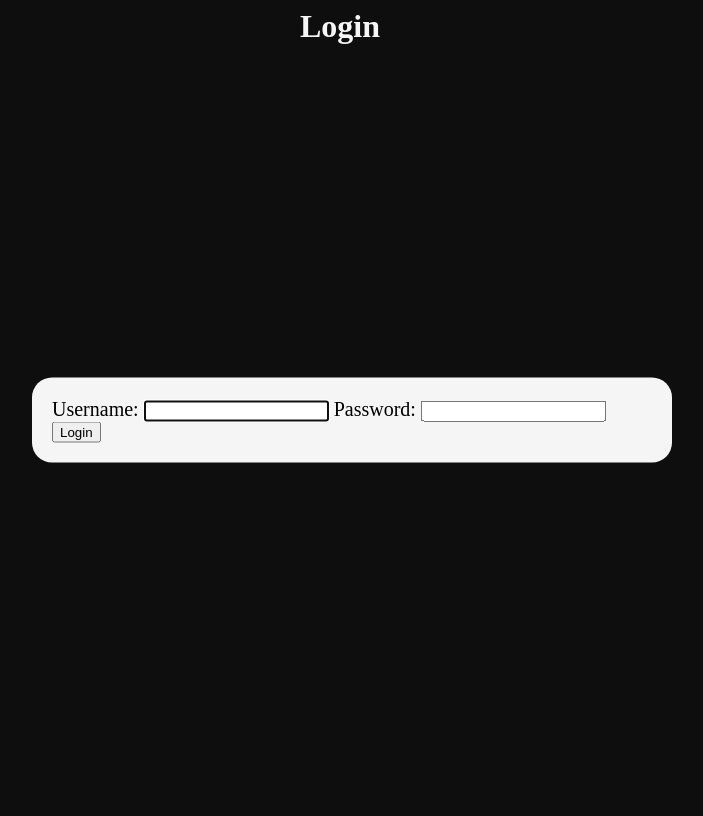
After one commit to Tristan-Lewis/recipe-app, a Django app: page /login/ in a window 1280 px wide. The commit adds this page. Shown: the whole page, without its empty margins (308-1011 px from the left). Run offline with Django 4.2, Linux system fonts and the light colour scheme.

Commit message:
Daily Progress

```diff
--- a/recipe_project/settings.py
+++ b/recipe_project/settings.py
@@ -55,7 +55,7 @@ ROOT_URLCONF = "recipe_project.urls"
 TEMPLATES = [
     {
         "BACKEND": "django.template.backends.django.DjangoTemplates",
-        "DIRS": [],
+        "DIRS": [BASE_DIR / 'templates'],
         "APP_DIRS": True,
         "OPTIONS": {
             "context_processors": [
@@ -125,3 +125,5 @@ MEDIA_ROOT = BASE_DIR / "media"
 # https://docs.djangoproject.com/en/4.2/ref/settings/#default-auto-field
 
 DEFAULT_AUTO_FIELD = "django.db.models.BigAutoField"
+
+LOGIN_URL = '/login/'
--- a/recipe_project/urls.py
+++ b/recipe_project/urls.py
@@ -19,10 +19,13 @@ from django.urls import path
 from django.urls import include
 from django.conf import settings
 from django.conf.urls.static import static
+from .views import login_view, logout_view
 
 urlpatterns = [
     path("admin/", admin.site.urls),
     path("", include('recipes.urls')),
+    path('login/', login_view, name='login'),
+    path('logout/', logout_view, name='logout'),
 ]
 
 urlpatterns += static(settings.MEDIA_URL, document_root=settings.MEDIA_ROOT)
--- /dev/null
+++ b/recipe_project/views.py
@@ -0,0 +1,48 @@
+from django.shortcuts import render, redirect
+# Django authentication libraries
+from django.contrib.auth import authenticate, login, logout
+# Django Form for authentication
+from django.contrib.auth.forms import AuthenticationForm
+
+
+def login_view(request):
+    # initialize:
+    # error_message to None
+    error_message = None
+    # form object with username and password fields
+    form = AuthenticationForm()
+
+    # when user hits "login" button, then POST request is generated
+    if request.method == 'POST':
+        # read the data sent by the form via POST request
+        form = AuthenticationForm(data=request.POST)
+
+        # check if form is valid
+        if form.is_valid():
+            username = form.cleaned_data.get('username')  # read username
+            password = form.cleaned_data.get('password')  # read password
+
+            # use Django authenticate function to validate the user
+            user = authenticate(username=username, password=password)
+            if user is not None:  # if user is authenticated
+              # then use pre-defined Django function to login
+                login(request, user)
+                # & send the user to desired page
+                return redirect('recipes:main')
+        else:  # in case of error
+            error_message = 'ooops.. something went wrong'  # print error message
+
+    # prepare data to send from view to template
+    context = {
+        'form': form,  # send the form data
+        'error_message': error_message  # and the error_message
+    }
+    # load the login page using "context" information
+    return render(request, 'auth/login.html', context)
+# define a function view called logout_view that takes a request from user
+
+
+def logout_view(request):
+    logout(request)  # the use pre-defined Django function to logout
+    # after logging out go to login form (or whichever page you want)
+    return redirect('login')
--- a/recipes/templates/recipes/detail.html
+++ b/recipes/templates/recipes/detail.html
@@ -1,4 +1,5 @@
 <body style="background: #0e0e0e;">
+    <a href="{%url 'logout' %}"> Logout </a>
     <div style="margin-top: 20vh; height: auto; display: flex; align-items: center; justify-content: center;">
         <img src="{{object.pic.url}}" width="450" height="350"
             style="border-radius: 60%; border: 5px solid rgba(255, 255, 255, 0.5);" />
--- a/recipes/templates/recipes/main.html
+++ b/recipes/templates/recipes/main.html
@@ -1,4 +1,5 @@
 <body style="display: flex; align-items: center; justify-content: center; background: #0e0e0e;">
+    <a href="{%url 'logout' %}"> Logout </a>
     <table border="1" cellspacing="20" style="border: none;">
         {% for object in object_list %} {% comment%} now go through the list element-by-element {% endcomment%}
         <tr>
--- a/recipes/templates/recipes/recipes_home.html
+++ b/recipes/templates/recipes/recipes_home.html
@@ -12,6 +12,9 @@
         <div>
             <h1 style="text-align: center; color: whitesmoke; font-size: 40px; font-family: cursive;">Welcome to my
                 recipe app!</h1>
+            <a href="{%url 'login' %}"
+                style="text-align: center; margin: 0 auto; display:block; text-decoration: none; border: 3px solid whitesmoke; width: 100px; font-size: 20px; color: whitesmoke; padding: 5px 0; border-radius: 20px; font-weight: 700;">
+                Login </a>
         </div>
         <img href="homepic.jpg" />
     </body>
--- a/recipes/urls.py
+++ b/recipes/urls.py
@@ -1,6 +1,5 @@
 from django.urls import path
 from .views import home, RecipeListView, RecipeDetailView
-
 app_name = 'recipes'
 
 urlpatterns = [
--- a/recipes/views.py
+++ b/recipes/views.py
@@ -1,17 +1,17 @@
 from django.views.generic import ListView, DetailView
 from django.shortcuts import render
 from .models import Recipe
+from django.contrib.auth.mixins import LoginRequiredMixin
 
-# Create your views here.
 def home(request):
     return render(request, 'recipes/recipes_home.html')
 
 
-class RecipeListView(ListView):  # class-based view
+class RecipeListView(LoginRequiredMixin, ListView):  # class-based view
    model = Recipe  # specify model
    template_name = 'recipes/main.html'  # specify template
 
 
-class RecipeDetailView(DetailView):  # class-based view
+class RecipeDetailView(LoginRequiredMixin, DetailView):  # class-based view
    model = Recipe  # specify model
    template_name = 'recipes/detail.html'  # specify template
--- /dev/null
+++ b/templates/auth/login.html
@@ -0,0 +1,15 @@
+<body style="width: 100vw; height: 100vh; background-color: #0e0e0e; overflow: hidden;">
+    <h1 style=" text-align: center; color: whitesmoke;">Login</h1>
+
+    {% if error_message %}
+    {{error_message}}
+    {% endif %}
+    <div style="display: flex; align-items: center; justify-content: center; overflow: hidden;">
+        <form action="" method="POST"
+            style="margin: 20px; position: absolute; left: 50%; top: 50%; transform: translate(-50%, -50%); border-radius: 20px; background-color: whitesmoke; width: 600px; padding: 20px; font-size: 20px; font-weight: 500;">
+            {% csrf_token %}
+            {{form}}
+            <button type="submit">Login</button>
+        </form>
+    </div>
+</body>
```
Also changed, not shown: db.sqlite3.
